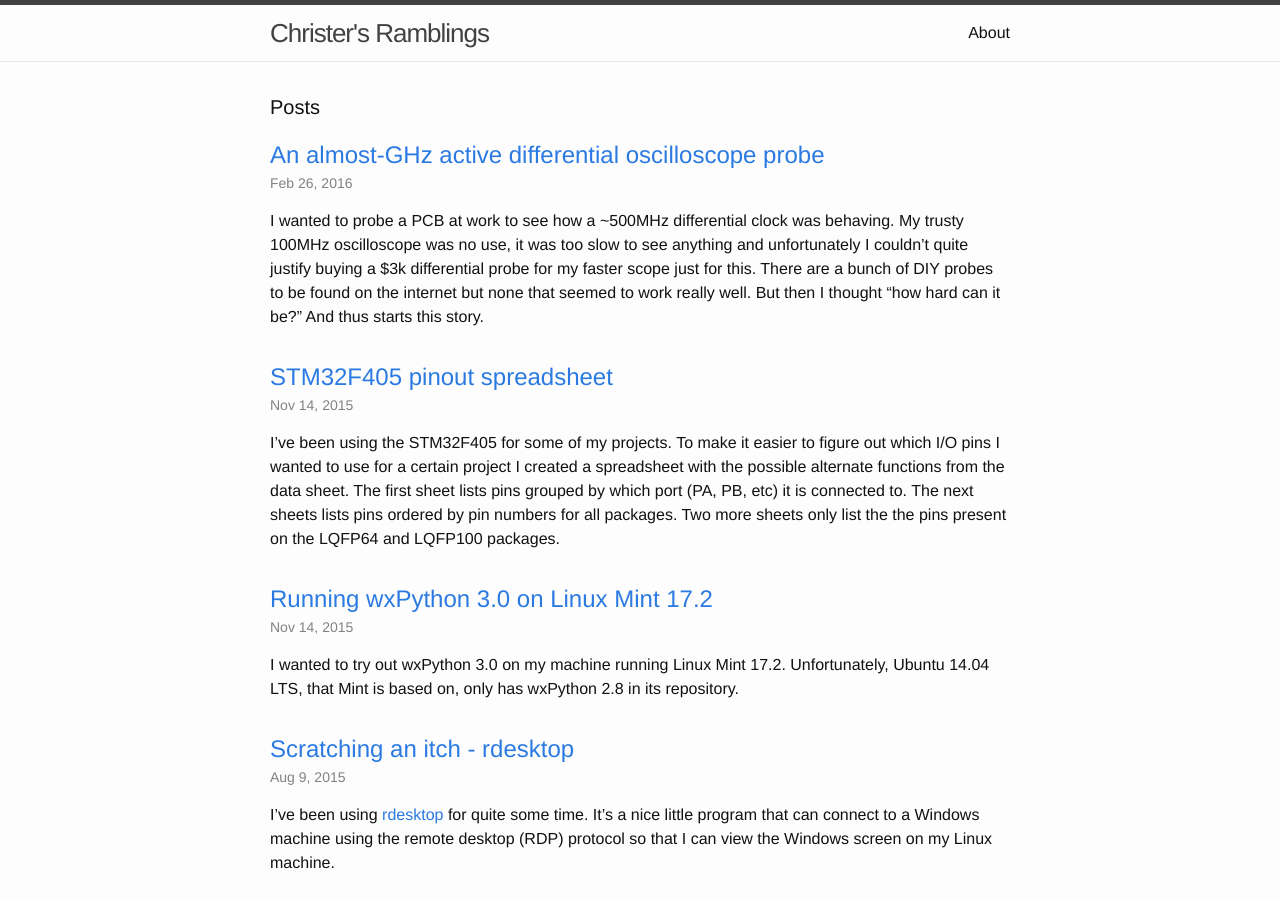
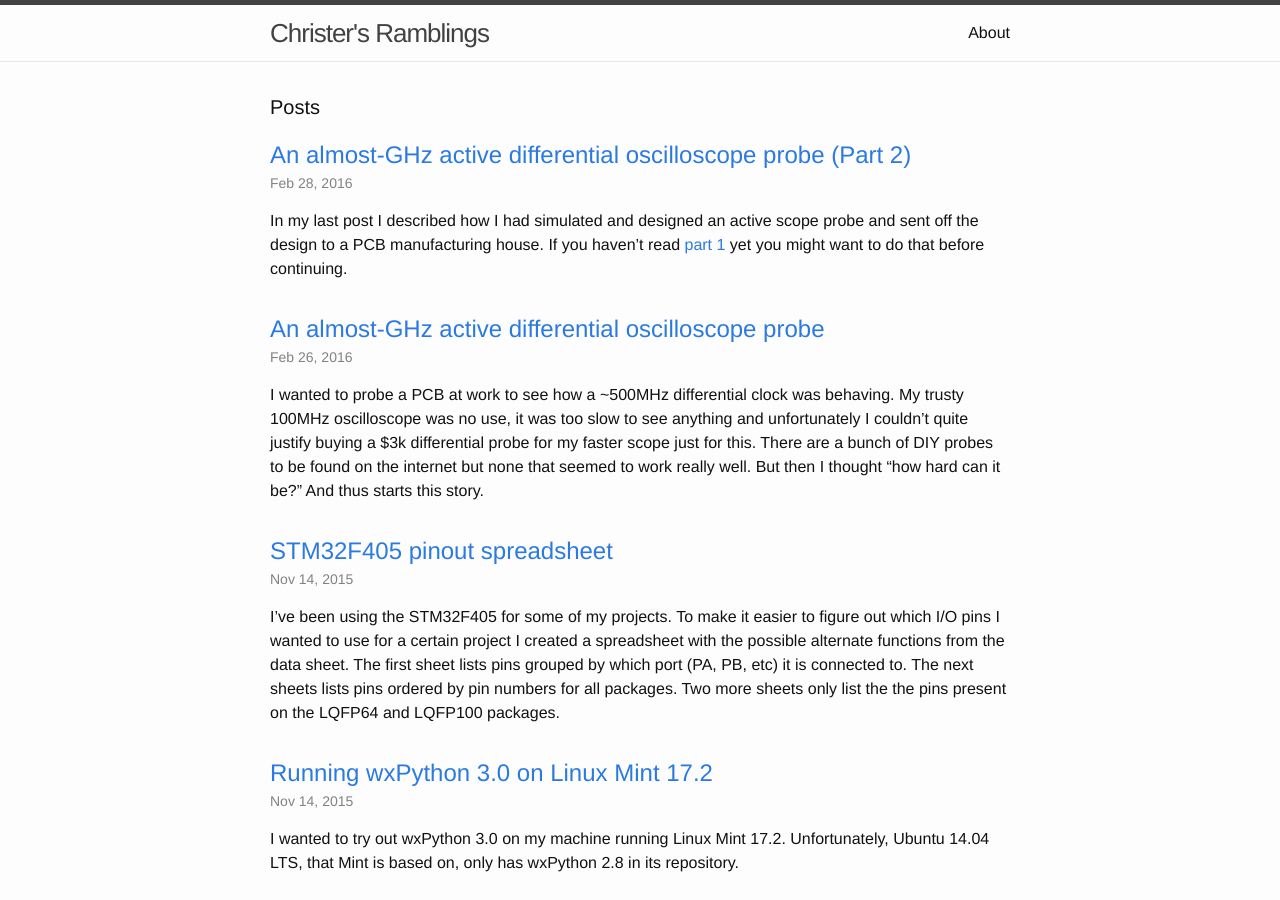
Before and after one commit to wingel/wingel.github.io, a Jekyll site: the page built from index.html, in a window 1280 px wide and 900 px high. Built offline with Jekyll 4.4.1, drawn with Linux system fonts in a browser that asks for light colours; some of the changed lines change nothing that is shown.

Commit message:
Add ghz-differential-probe part 2

```diff
--- a/_posts/2016-02-26-ghz-differential-probe.md
+++ b/_posts/2016-02-26-ghz-differential-probe.md
@@ -132,3 +132,5 @@ wait for a month for the Chinese new year to end before seeing my
 PCBs.
 
 And I still had that signal I wanted to measure.
+
+Update: This article series is continued in [part 2]({{ site.baseurl }}/2016/02/28/ghz-differential-probe-2.html)
--- /dev/null
+++ b/_posts/2016-02-28-ghz-differential-probe-2.md
@@ -0,0 +1,165 @@
+---
+layout: post
+title: An almost-GHz active differential oscilloscope probe (Part 2)
+date: '2016-02-28T23:30:00.000+01:00'
+tags:
+- nerdy stuff
+id: b598f572-c3ce-4240-bb3b-dfe0a41ecf81
+---
+
+In my last post I described how I had simulated and designed an active
+scope probe and sent off the design to a PCB manufacturing house.  If
+you haven't read [part
+1]({{ site.baseurl }}/2016/02/26/ghz-differential-probe.html) yet
+you might want to do that before continuing.
+
+A week later the PCBs arrived in the mail.  That evening I assembled
+the boards.  It didn't take long, there were only about a dozen
+components to mount.
+
+[![Assembled probe]({{ site.baseurl }}/images/2016-02-28-ghz-differential-probe-2/assembled-probe.jpg)]({{ site.baseurl }}/images/2016-02-28-ghz-differential-probe-2/assembled-probe.jpg)
+
+I first needed something to probe.  Luckily enough I had a [Si5338
+Evaluation
+Board](https://www.silabs.com/products/clocksoscillators/clock-generator/Pages/Si5338-EVB.aspx)
+lying around.  This board is powered and controlled from a USB port and
+can output just about any clock frequency up to 350MHz and selected
+frequencies up to 700MHz.
+
+I connected one of the outputs from the clock board to through a SMA
+"tee" connector directly to an input on my scope.  This way I could
+see the clock signal from the source with as little distortion as
+possible.  As you can see in this screenshot the clock is running at
+25MHz and has an amplitude of about 1V peak-to-peak.
+
+[![25MHz source signal]({{ site.baseurl }}/images/2016-02-28-ghz-differential-probe-2/source-25.png)]({{ site.baseurl }}/images/2016-02-28-ghz-differential-probe-2/source-25.png)
+
+_Unnecessary details: My old Tektronix 11801B oscilloscope is a bit
+clunky to use.  With the sampling heads I have I can't trigger
+directly off the signal I'm looking at.  Instead I have to feed the
+scope a separate trigger signal.  I did this by connecting a spare
+output from the clock board to the trigger input and making sure that
+the signal I was watching always was a multiple of the trigger
+signal._
+
+Anyway, I could then use a normal passive scope probe to probe the
+signal at the "tee" connector.
+
+[![Passive probing]({{ site.baseurl }}/images/2016-02-28-ghz-differential-probe-2/passive-probing.jpg)]({{ site.baseurl }}/images/2016-02-28-ghz-differential-probe-2/passive-probing.jpg)
+
+The 11801B can't use passive probes anyway, the inputs are 50 Ohm only
+and won't work with passive probes.  Instead I give you a screenshot
+of my 100MHz Hameg scope with the passive probe above.  There's a lot
+of overshoot, it's still possible to see that it is a 25MHz signal,
+but quite frankly it looks like crap.
+
+[![25MHz signal through a passive probe]({{ site.baseurl }}/images/2016-02-28-ghz-differential-probe-2/passive-25.png)]({{ site.baseurl }}/images/2016-02-28-ghz-differential-probe-2/passive-25.png)
+
+A 1:10 passive probe with 10MΩ resistance is perfect for probing slow
+and weak signals, but the capacitance of such a probe is quite large,
+this probe is specified to have 18pF input capacitance, and at high
+frequencies this capacitance distorts the signal being probed a lot.
+The ground wire of the probe is also fairly long which makes things
+even worse.
+
+The high capacitance of the passive probe also messes up the source
+signal.  This is how the signal fed directly to the 11801B scope looks
+when being probed.  The loading from the passive probe has really
+slowed down the signal and changed the shape considerably.  And if
+it's this bad at 25MHz, imagine what will happen at 500MHz.  This
+could actually make some circuits stop working when they are probed.
+
+[![25MHz source signal probed by passive probe]({{ site.baseurl }}/images/2016-02-28-ghz-differential-probe-2/source-passive-25.png)]({{ site.baseurl }}/images/2016-02-28-ghz-differential-probe-2/source-passive-25.png)
+
+It was finally time to test my active probe.  The LMH6702 has an input
+resistance of about 1.4MΩ and an input capacitance of about 1.5pF and
+unless the parasitic capacitances on the PCB ended up being very large
+that should be the performance for the whole probe.  It means that the
+probe would have a resistive load which is 7 times bigger than a
+passive probe, but at high frequencies the capacitance dominates the
+load and it ought to be at least 10 times lower.
+
+In this screenshot the bright white trace is the signal that comes out
+of the probe and the darker gray trace is the direct signal from the
+source.
+
+[![25MHz signal probed by active probe]({{ site.baseurl }}/images/2016-02-28-ghz-differential-probe-2/active-25.png)]({{ site.baseurl }}/images/2016-02-28-ghz-differential-probe-2/active-25.png)
+
+The source signal has barely changed compared to not being probed.  At
+25MHz the active probe doesn't seem to load the signal being probed at
+all.  The output from the probe was slower, the almost vertical edges
+from the source have become a soft slope.  But it's still a lot better
+than what I got with the passive probe.
+
+The gain for the probe was supposed to be 1:10, so the output from the
+probe should have had an amplitude of
+1V&nbsp;/&nbsp;10&nbsp;=&nbsp;100mV, but I didn't have any 1.1kΩ
+resistors for the gain of the second stage and ended up using 1.2kΩ
+resistors instead.  The attenuation ended up being 220/1200/2 or 1:11
+and the amplitude about 90mV.
+
+At 100MHz the bandwidth limits of the active probe starts showing a
+bit.  It's possible to see the rough shape of the source signal in the
+output from the probe but most of the details have been lost.  Also
+note that there is a constant delay of about 2.3ns, the time it takes
+for the signal to pass through the OP-amps.
+
+[![100MHz signal probed by active probe]({{ site.baseurl }}/images/2016-02-28-ghz-differential-probe-2/active-100.png)]({{ site.baseurl }}/images/2016-02-28-ghz-differential-probe-2/active-100.png)
+
+This was actually pretty close to what was predicted by the
+simulation.  Note that in the simulation the input signal is
++/-1V&nbsp;=&nbsp;2V peak-to-peak and the source signal above is 1V
+peak-to-peak so all amplitudes in the simulation are twice as large.
+
+[![Transient simulation of a 100MHz signal]({{ site.baseurl }}/images/2016-02-26-ghz-differential-probe/simulation-100.png)]({{ site.baseurl }}/images/2016-02-26-ghz-differential-probe/simulation-100.png)
+
+At 200MHz all that was left was a triangle wave and the amplitude out
+from the probe was markedly lower.  This is to be expected as the gain
+of the probe decreases at higher frequencies.
+
+[![200MHz signal probed by active probe]({{ site.baseurl }}/images/2016-02-28-ghz-differential-probe-2/active-200.png)]({{ site.baseurl }}/images/2016-02-28-ghz-differential-probe-2/active-200.png)
+
+At 400MHz the amplitude was less than half of the source signal.  By
+the way, don't trust the Rise/Fall measurements the the bottom of the
+screen, they are quite noisy and jumped around a lot.
+
+[![400MHz signal probed by active probe]({{ site.baseurl }}/images/2016-02-28-ghz-differential-probe-2/active-400.png)]({{ site.baseurl }}/images/2016-02-28-ghz-differential-probe-2/active-400.png)
+
+Unfortunately the Si5338 clock generator was unable to output a 500MHz
+signal so I couldn't make any direct comparison to the simulation
+at 500MHz.  Instead I cranked the clock generator up to 700MHz, which
+is almost as high as it can go.  The amplitude has halved again.
+
+[![700MHz signal probed by active probe]({{ site.baseurl }}/images/2016-02-28-ghz-differential-probe-2/active-700.png)]({{ site.baseurl }}/images/2016-02-28-ghz-differential-probe-2/active-700.png)
+
+To get an idea of how much the active probe loaded the source signal
+at 700MHz I made two measurements and overlaid them on each other.
+The gray trace is the signal without the probe and the white trace is
+with the probe.  The probe does load the source signal a little bit,
+it's possible to tell that the rise time and peak amplitude is
+slightly slower.  It's actually pretty good though, it's within 10%
+and would probably not make any difference and allow most circuits to
+keep working even when probed.
+
+[![700MHz loading by active probe]({{ site.baseurl }}/images/2016-02-28-ghz-differential-probe-2/loading-700.png)]({{ site.baseurl }}/images/2016-02-28-ghz-differential-probe-2/loading-700.png)
+
+The bandwidth of a device is usually defined as the frequency at which
+the gain has dropped by 3dB compared to baseline.  [Decibel (dB) is a
+logarithmic unit](https://en.wikipedia.org/wiki/Decibel) and -3dB
+corresponds almost exactly to half the amplitude.  For my active prove
+this happened somewhere between 200MHz and 400MHz and probably closer
+to 200MHz than to 400MHz.
+
+This is far from the 1 GHz bandwidth I would have liked but the probe
+is definitely very useful anyway.  At 500MHz the absolute amplitude is
+off, but that doesn't matter that much, I'm usually more interested in
+seeing the frequency and if there is any jitter on the signal.
+
+At this point I was rather happy.  I'm a programmer, not hardware
+engineer and don't quite know what I am doing when designing analog
+hardware.  I was slightly surprised that the probe worked at all and
+was very surprised that it was so stable and useful all the way up to
+700MHz.
+
+Good enough for an evening playing around with a soldering iron and
+then doing measurements with a scope.  It was time to call it a night.
```
Also changed, not shown: images/2016-02-28-ghz-differential-probe-2/active-100.png (added), images/2016-02-28-ghz-differential-probe-2/active-200.png (added), images/2016-02-28-ghz-differential-probe-2/active-25.png (added), images/2016-02-28-ghz-differential-probe-2/active-400.png (added), images/2016-02-28-ghz-differential-probe-2/active-700.png (added), images/2016-02-28-ghz-differential-probe-2/assembled-probe.jpg (added), images/2016-02-28-ghz-differential-probe-2/loading-700.png (added), images/2016-02-28-ghz-differential-probe-2/passive-25.png (added), images/2016-02-28-ghz-differential-probe-2/passive-probing.jpg (added), images/2016-02-28-ghz-differential-probe-2/prob.jpg (added), images/2016-02-28-ghz-differential-probe-2/source-25.png (added), images/2016-02-28-ghz-differential-probe-2/source-passive-25.png (added), 1 other file.
